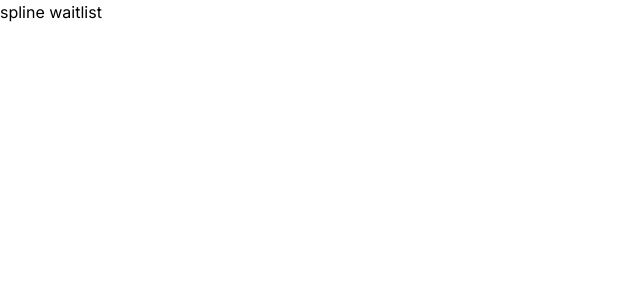
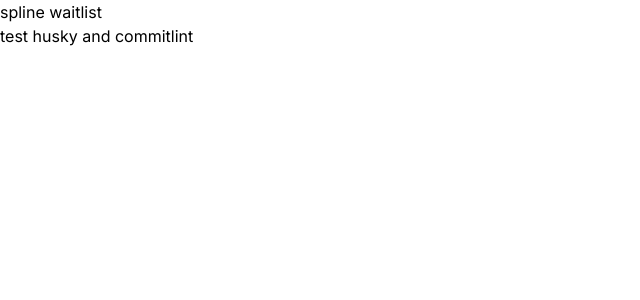
Before and after one commit to splineHQ/spline-waitlist, a Next.js app: page / in a window 1280 px wide. Shown: the top 300 px of the page, without its empty margins (0-640 px from the left). Built offline with nearby package versions, Linux system fonts and the light colour scheme.

Commit message:
fix: husky and commitlint

```diff
--- a/app/page.tsx
+++ b/app/page.tsx
@@ -2,6 +2,7 @@ export default function Home() {
   return (
     <main className="bg-white">
       <h1>spline waitlist</h1>
+      test husky and commitlint
     </main>
   )
 }
--- a/package.json
+++ b/package.json
@@ -6,6 +6,7 @@
     "dev": "next dev",
     "build": "next build",
     "start": "next start",
+    "prepare": "husky install && chmod ug+x .husky/*",
     "lint": "eslint src --ext .ts,.tsx,.js,.jsx --no-error-on-unmatched-pattern"
   },
   "dependencies": {
```
